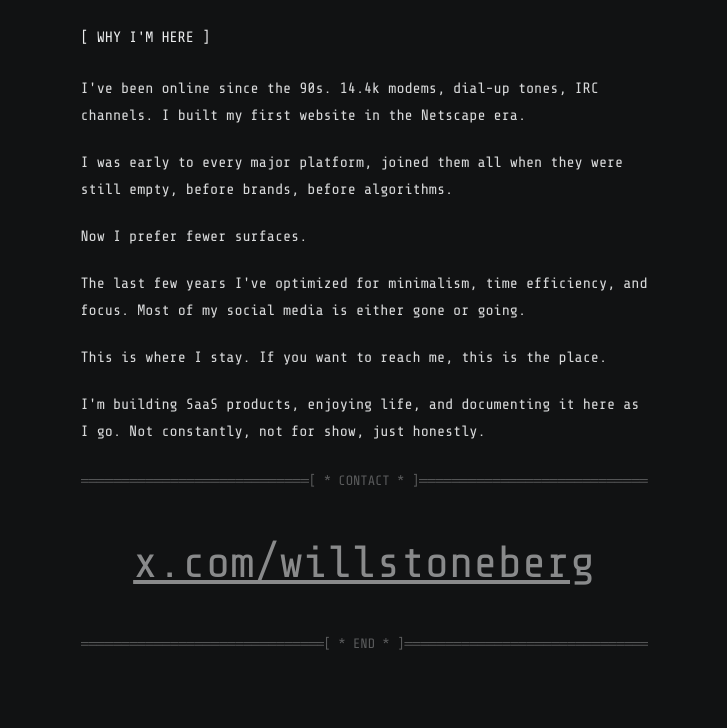
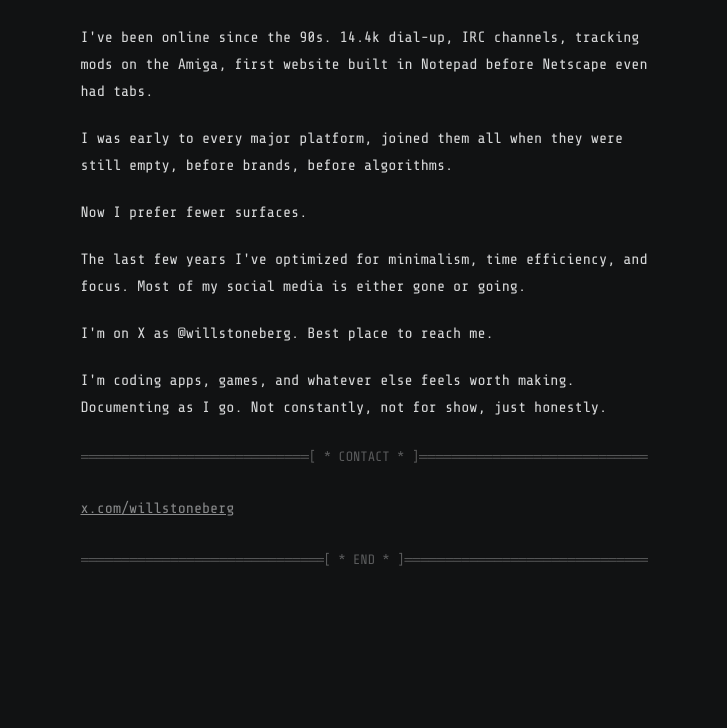
Before and after one commit to willstoneberg/notes-willstoneberg, a plain HTML site: page index.html in a window 1280 px wide. Shown: the part 213-941 px from the top of the page, without its empty margins (276-1003 px from the left). After the commit the page ends 857 px from the top, so only its background shows below. Drawn offline with nearby package versions, Linux system fonts and the light colour scheme.

Commit message:
Update content, title, and contact section styling
Co-Authored-By: Claude Sonnet 4.6 <noreply@anthropic.com>

```diff
--- a/index.html
+++ b/index.html
@@ -3,7 +3,7 @@
 <head>
   <meta charset="UTF-8">
   <meta name="viewport" content="width=device-width, initial-scale=1.0">
-  <title>about.willstoneberg.txt</title>
+  <title>willstoneberg.com/notes</title>
   <link rel="preconnect" href="https://fonts.googleapis.com" />
   <link rel="preconnect" href="https://fonts.gstatic.com" crossorigin />
   <link href="https://fonts.googleapis.com/css2?family=Share+Tech+Mono&display=block" rel="stylesheet" />
@@ -109,13 +109,12 @@
     .body-text .footer-info {
       color: #898a8b;
       line-height: 2;
-      font-size: 2em;
-      text-align: center;
+      font-size: 1em;
     }
 
     @media (min-width: 601px) {
       .body-text .footer-info {
-        font-size: 3em;
+        font-size: 1em;
       }
     }
 
@@ -150,7 +149,7 @@
 <pre class="logo-art">  _    _ _____ _      _      _____ _____ _____ _   _  ___________ ___________ _____
  | |  | |_   _| |    | |    /  ___|_   _|  _  | \ | ||  ___| ___ \  ___| ___ \  __ \
  | |  | | | | | |    | |    \ `--.  | | | | | |  \| || |__ | |_/ / |__ | |_/ / |  \/
- | |/\| | | | | |    | |     `--. \ | | | | | | . ` ||  __|| ___ \  __||    /| | __
+| |/\| | | | | |    | |     `--. \ | | | | | | . ` ||  __|| ___ \  __||    /| | __
  \  /\  /_| |_| |____| |____/\__/ / | | \ \_/ / |\  || |___| |_/ / |___| |\ \| |_\ \
   \/  \/ \___/\_____/\_____/\____/  \_/  \___/\_| \_/\____/\____/\____/\_| \_|\____/</pre>
     <span class="logo-border"><span class="rule-line">════════════════════════════════════════════════════════════════════════════════════════════════════════</span>[ * ABOUT * ]<span class="rule-line">════════════════════════════════════════════════════════════════════════════════════════════════════════</span></span>
@@ -160,9 +159,7 @@
 <div class="content">
   <div class="body-text">
 
-    <div class="section-label">[ WHY I'M HERE ]</div>
-
-    <p>I've been online since the 90s. 14.4k modems, dial-up tones, IRC channels. I built my first website in the Netscape era.</p>
+    <p>I've been online since the 90s. 14.4k dial-up, IRC channels, tracking mods on the Amiga, first website built in Notepad before Netscape even had tabs.</p>
 
     <p>I was early to every major platform, joined them all when they were still empty, before brands, before algorithms.</p>
 
@@ -170,9 +167,9 @@
 
     <p>The last few years I've optimized for minimalism, time efficiency, and focus. Most of my social media is either gone or going.</p>
 
-    <p>This is where I stay. If you want to reach me, this is the place.</p>
+    <p>I'm on X as @willstoneberg. Best place to reach me.</p>
 
-    <p>I'm building SaaS products, enjoying life, and documenting it here as I go. Not constantly, not for show, just honestly.</p>
+    <p>I'm coding apps, games, and whatever else feels worth making. Documenting as I go. Not constantly, not for show, just honestly.</p>
 
     <div class="rule"><span class="rule-line">════════════════════════════════════════════════════════════════════════════════════════════════════════</span>[ * CONTACT * ]<span class="rule-line">════════════════════════════════════════════════════════════════════════════════════════════════════════</span></div>
 
```
